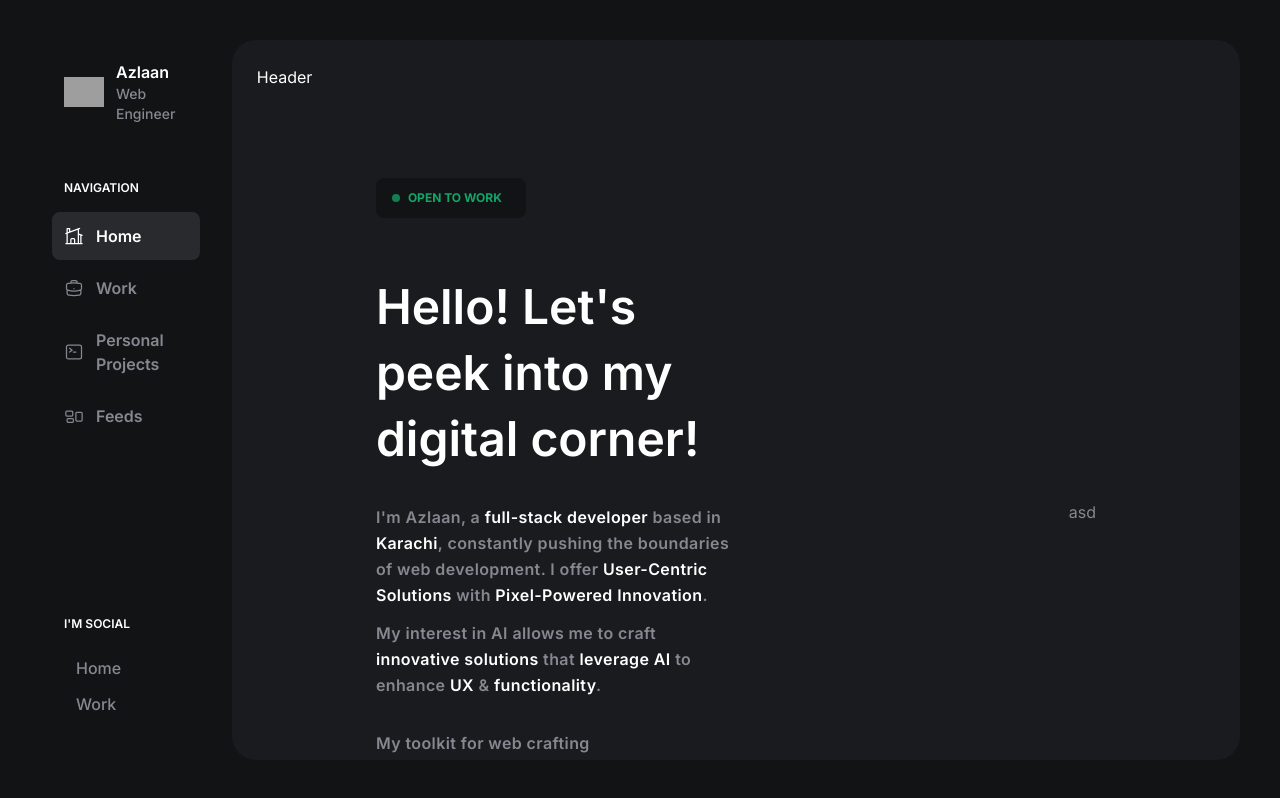
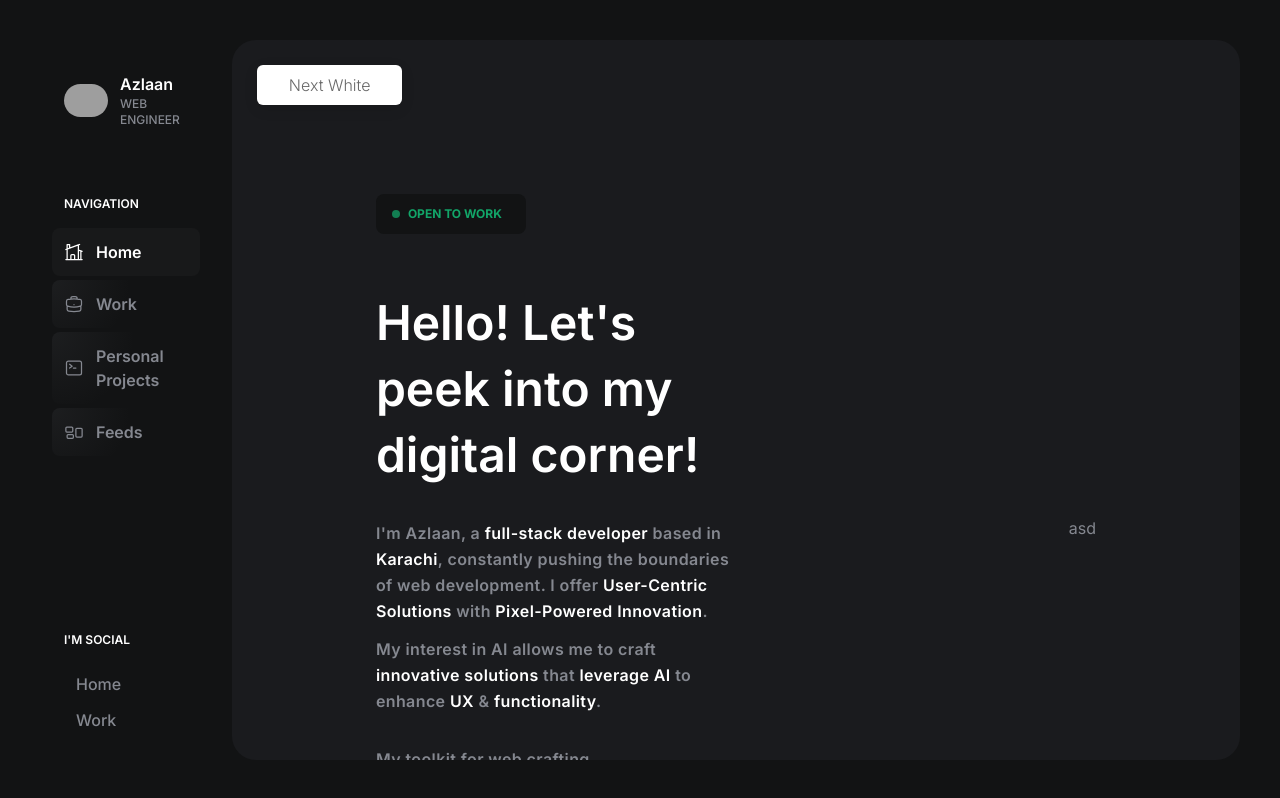
Before and after one commit to ead8/portfolio, a Next.js app: page / in a window 1280 px wide. Built offline with nearby package versions, Linux system fonts and the light colour scheme; grey boxes are pictures that could not be loaded.

Commit message:
spotlight added in side bar along with head and footer section

```diff
--- /dev/null
+++ b/app/components/generic/Footer.jsx
@@ -0,0 +1,7 @@
+import React from "react";
+
+const Footer = () => {
+  return <div className="footer-section">Footer</div>;
+};
+
+export default Footer;
--- /dev/null
+++ b/app/components/generic/Header.jsx
@@ -0,0 +1,13 @@
+import React from "react";
+
+const Header = () => {
+  return (
+    <div className="header-section">
+      <button className="shadow-[0_4px_14px_0_rgb(0,0,0,10%)] hover:shadow-[0_6px_20px_rgba(93,93,93,23%)] px-8 py-2 bg-[#fff] text-[#696969] rounded-md font-light transition duration-200 ease-linear">
+        Next White
+      </button>
+    </div>
+  );
+};
+
+export default Header;
--- a/app/components/navigation/SideBar.jsx
+++ b/app/components/navigation/SideBar.jsx
@@ -1,8 +1,9 @@
 "use client";
 
-import Link from "next/link";
 import { usePathname } from "next/navigation";
 import React from "react";
+import SpotlightLink from "./SpotlightLink";
+import Link from "next/link";
 
 // NAVIGATION LIST
 const navList = [
@@ -89,17 +90,18 @@ const SideBar = () => {
 
   return (
     <div className="relative w-2/12 flex flex-col items-start gap-14 h-full max-h-full rounded-xl px-3 py-5">
-      <div className="cursor-pointer flex items-center hover:bg-primary/20 rounded-lg w-full transition-all ease-in-out duration-500">
-        <div className="avatar online m-3">
-          <div className="w-10 rounded-full">
-            <img src="https://daisyui.com/images/stock/photo-1534528741775-53994a69daeb.jpg" />
-          </div>
-        </div>
+      <Link href="/" className="nav-link group hover:bg-primary/10 ">
+        <img
+          className="w-11 rounded-full"
+          src="https://daisyui.com/images/stock/photo-1534528741775-53994a69daeb.jpg"
+        />
         <div className="profile">
           <h1 className="font-semibold text-secondary text-base">Azlaan</h1>
-          <p className="font-medium text-primary text-sm">Web Engineer</p>
+          <p className="font-medium text-primary group-hover:text-accent text-xs uppercase">
+            Web Engineer
+          </p>
         </div>
-      </div>
+      </Link>
       <div className="flex flex-col w-full">
         <div className="flex flex-col gap-1 w-full">
           <h2 className="text-xs font-semibold text-secondary mx-3 mb-3">
@@ -108,16 +110,13 @@ const SideBar = () => {
           {navList?.map((nav, index) => {
             const isActive = pathName === nav?.url;
             return (
-              <Link
+              <SpotlightLink
                 key={index}
                 href={nav?.url}
-                className={`nav-link ${isActive && "nav-link-active"}`}
-              >
-                <span className="min-w-5 min-h-5 max-w-5 max-h-5">
-                  {nav?.icon()}
-                </span>
-                <p className="invisible lg:visible">{nav?.title}</p>
-              </Link>
+                icon={nav?.icon()}
+                title={nav?.title}
+                isActive={isActive}
+              />
             );
           })}
         </div>
--- /dev/null
+++ b/app/components/navigation/SpotlightLink.jsx
@@ -0,0 +1,39 @@
+import Link from "next/link";
+import React, { useEffect, useState } from "react";
+
+const SpotlightLink = ({ href, title, icon, isActive }) => {
+  const [position, setPosition] = useState({ x: 0, y: 0 });
+
+  const handleMouseMove = (e) => {
+    e.stopPropagation();
+
+    // Calculate relative position within the link element
+    const cardRect = e.currentTarget.getBoundingClientRect();
+    const relativeX = e.clientX - cardRect.left;
+    const relativeY = e.clientY - cardRect.top;
+
+    setPosition({ x: relativeX, y: relativeY });
+  };
+
+  return (
+    <Link
+      href={href}
+      className={`nav-link group ${isActive && "nav-link-active"}`}
+      onMouseMove={handleMouseMove}
+      onMouseLeave={() => setPosition({ x: 0, y: 0 })}
+    >
+      <div
+        className={`absolute left-0 right-0 top-0 bottom-0 rounded-lg ${
+          isActive && "opacity-0 group-hover:opacity-100"
+        } transition-all ease-in-out duration-300`}
+        style={{
+          background: `radial-gradient(circle at ${position.x}px ${position.y}px, rgb(133 136 144 / 0.09) 1%, transparent, transparent )`,
+        }}
+      />
+      <span className="min-w-5 min-h-5 max-w-5 max-h-5">{icon}</span>
+      <p>{title}</p>
+    </Link>
+  );
+};
+
+export default SpotlightLink;
--- a/app/globals.css
+++ b/app/globals.css
@@ -10,19 +10,19 @@ body {
 
 @layer components {
   .nav-link {
-    @apply cursor-pointer relative flex items-center gap-3 font-semibold text-base rounded-lg px-3 py-3 transition-all ease-in-out duration-500;
-  }
-  .nav-link:hover {
-    @apply bg-primary/10 text-secondary;
+    @apply cursor-pointer w-full relative flex items-center gap-3 font-semibold text-base rounded-lg p-3 transition-all ease-in-out duration-500;
   }
 
-  .nav-link:active,
-  .nav-link:focus {
+  .nav-link:hover {
+    @apply bg-primary/0 text-secondary;
+  }
+
+  .nav-link:active {
     @apply bg-primary/20 text-secondary;
   }
 
   .nav-link-active {
-    @apply bg-primary/20 text-secondary;
+    @apply bg-primary/5 text-secondary;
   }
 
   .view-port-container {
--- a/app/layout.js
+++ b/app/layout.js
@@ -1,6 +1,8 @@
 import { Inter } from "next/font/google";
 import "./globals.css";
 import SideBar from "./components/navigation/SideBar";
+import Header from "./components/generic/Header";
+import Footer from "./components/generic/Footer";
 
 const inter = Inter({ subsets: ["latin"] });
 
@@ -16,9 +18,9 @@ export default function RootLayout({ children }) {
         <main className="flex items-center bg-base-300 w-full h-[100vh] gap-5 p-10 overflow-hidden">
           <SideBar />
           <div className="view-port-container">
-            <div className="header-section">Header</div>
+            <Header />
             <div className="w-full h-full p-6">{children}</div>
-            <div className="footer-section">Footer</div>
+            <Footer />
           </div>
         </main>
       </body>
--- a/tailwind.config.js
+++ b/tailwind.config.js
@@ -13,7 +13,7 @@ module.exports = {
         "gradient-conic":
           "conic-gradient(from 180deg at 50% 50%, var(--tw-gradient-stops))",
       },
-    },
+
       colors: {
         primary: "#858890",
         secondary: "#ffffff",
@@ -27,4 +27,5 @@ module.exports = {
         error: "#d20000",
       },
     },
+  },
 };
```
Lines whose indentation alone changed are shown as unchanged.
